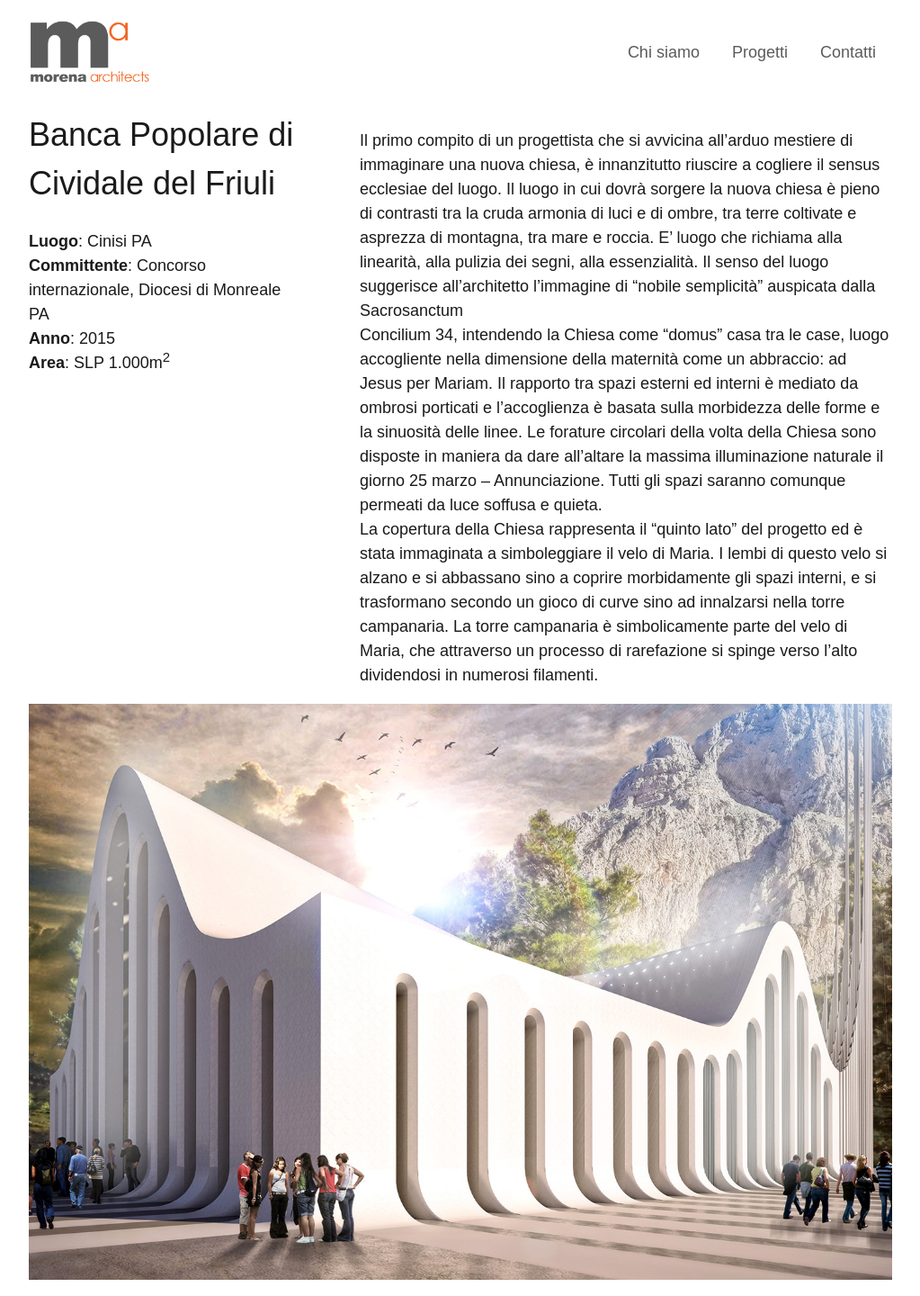
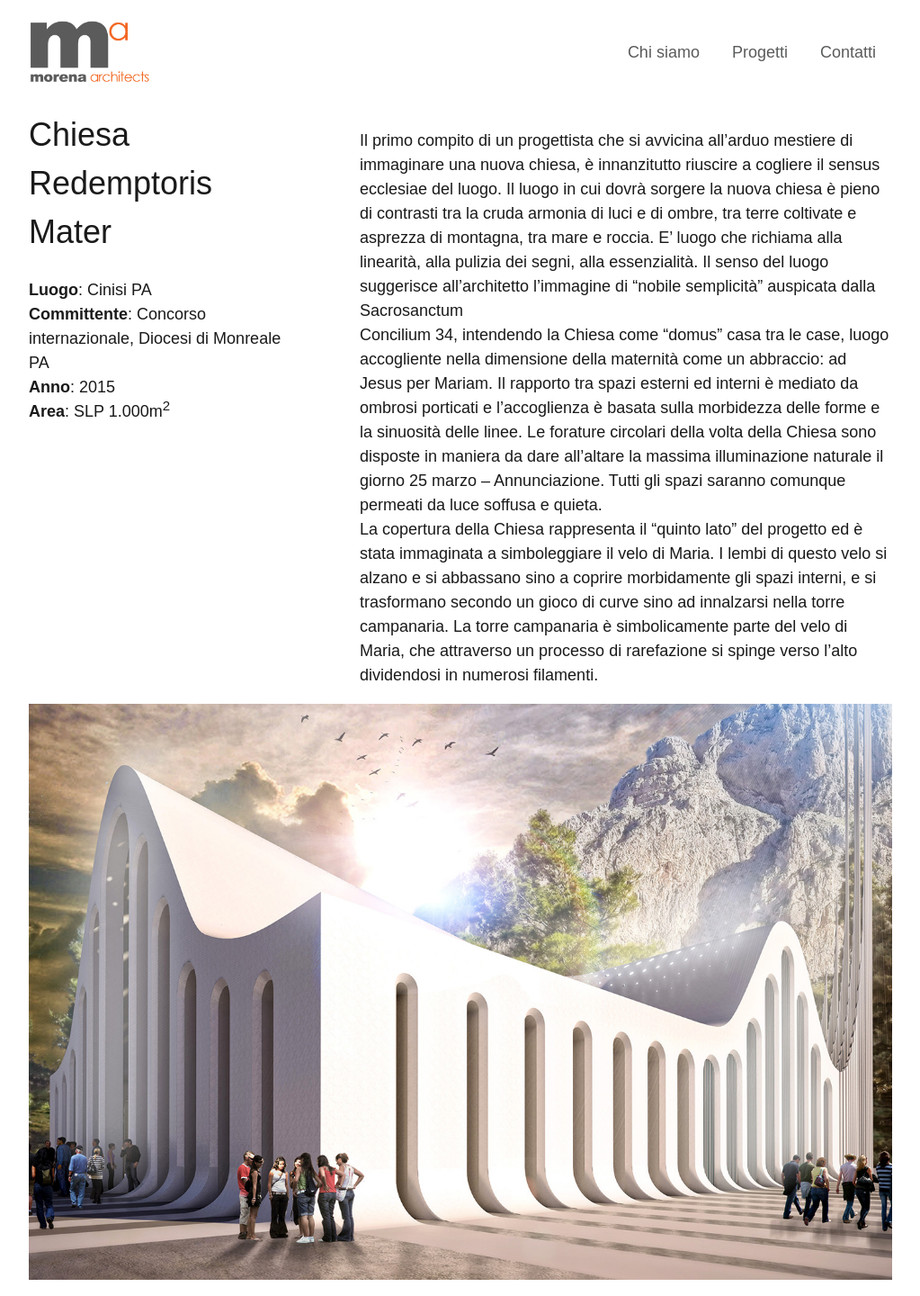
Before and after one commit to xmamo/maoffice, a Jekyll site: the page built from _projects/chiesa-redemptoris-mater.md, in a window 1280 px wide. Shown: the whole page at 90% size, without its empty margins (128-1151 px from the left). Built offline with Jekyll 4.4.1, drawn with Linux system fonts in a browser that asks for light colours.

Commit message:
Update chiesa-redemptoris-mater.md

```diff
--- a/_projects/chiesa-redemptoris-mater.md
+++ b/_projects/chiesa-redemptoris-mater.md
@@ -1,5 +1,5 @@
 ---
-title: 'Banca Popolare di Cividale del Friuli'
+title: 'Chiesa Redemptoris Mater'
 
 data:
   - { key: 'Luogo', value: 'Cinisi PA' }
```
